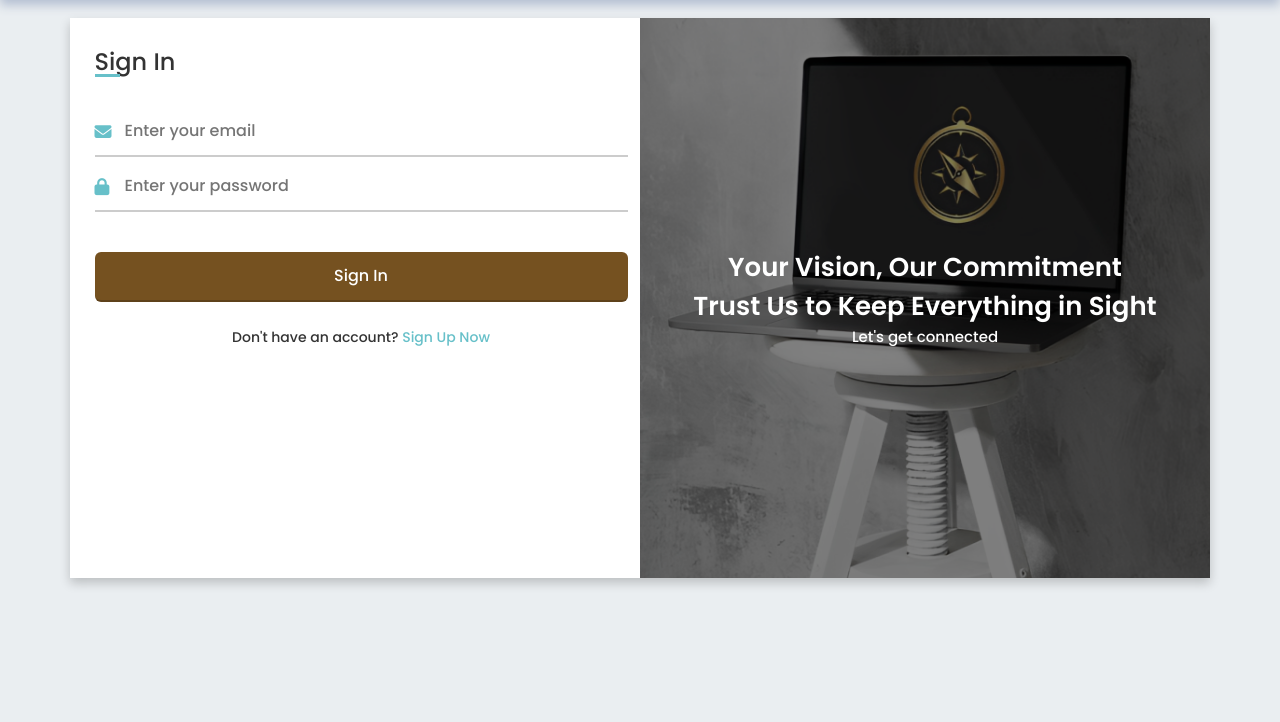
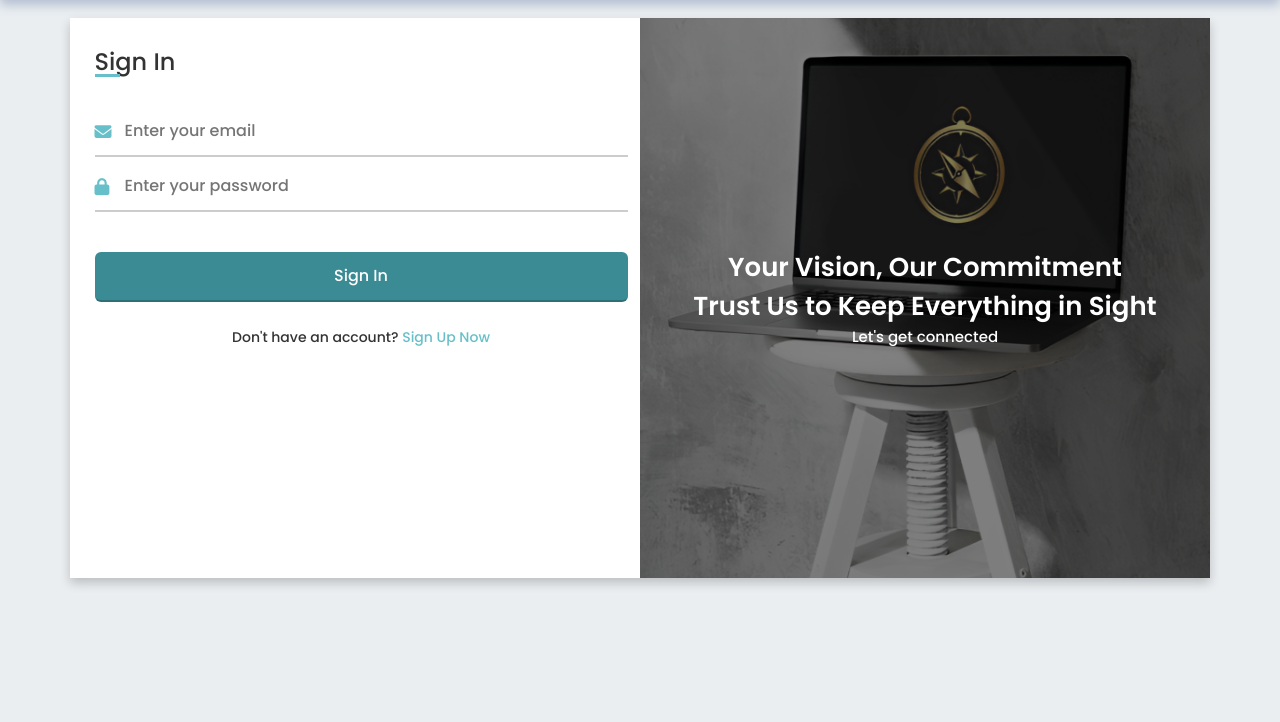
Before and after one commit to OsamaTbaileh/UltimateInventory, a Flask app: page /sign_in in a window 1280 px wide, with the pointer over the restyled element. Shown: the part 78-800 px from the top of the page. Run offline with Flask 3, Linux system fonts and the light colour scheme.

Commit message:
style: Fix the color of the sign in button when hover

```diff
--- a/static/css/login_register.css
+++ b/static/css/login_register.css
@@ -202,7 +202,7 @@
 }
 
 .forms .form-content .button input:hover {
-  background: #755120;
+  background: #3a8b94;
 }
 
 .forms .form-content label {
```
